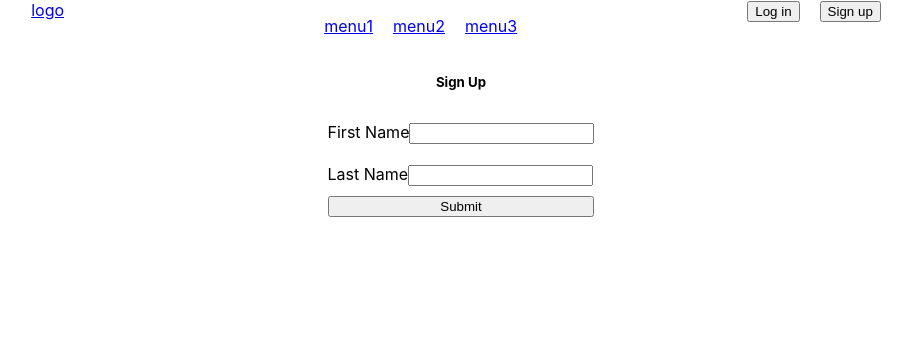
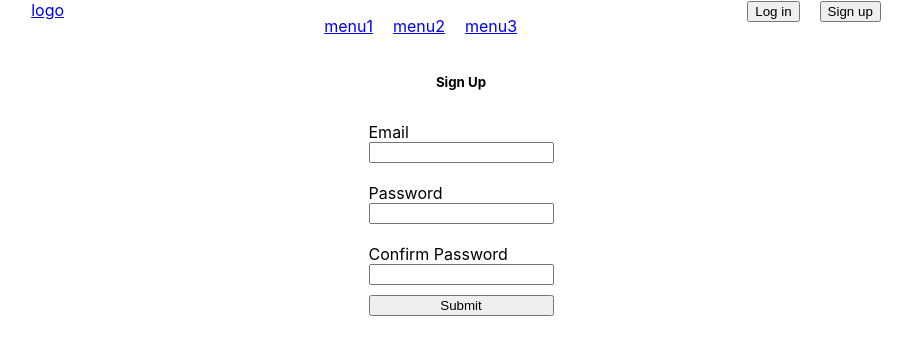
Before and after one commit to dongwook00/hello-cat, a React (Create React App) app: page /signup in a window 1280 px wide. Shown: the top 354 px of the page, without its empty margins (179-1091 px from the left). Built offline with nearby package versions, Linux system fonts and the light colour scheme.

Commit message:
change signup fields

```diff
--- a/src/components/SignUp.css
+++ b/src/components/SignUp.css
@@ -11,4 +11,10 @@
 
 .form-group {
   margin: 10px 0;
+  display: flex;
+  flex-direction: column;
 }
+
+.error-message {
+  color: red;
+}
--- a/src/components/SignUp.tsx
+++ b/src/components/SignUp.tsx
@@ -3,8 +3,9 @@ import './SignUp.css';
 import { useForm, SubmitHandler } from 'react-hook-form';
 
 interface IFormInput {
-  firstName: string;
-  lastName: string;
+  userEmail: string;
+  password: string;
+  confirmPassword: string;
 }
 
 const SignUp = () => {
@@ -22,16 +23,23 @@ const SignUp = () => {
       <h5>Sign Up</h5>
       <form className="signup-form" onSubmit={handleSubmit(onSubmit)}>
         <div className="form-group">
-          <label>First Name</label>
-          <input {...register('firstName', { required: true, maxLength: 20 })} />
-          {errors.firstName && 'Fisrt name is required'}
+          <label>Email</label>
+          <input {...register('userEmail', { required: true, maxLength: 20 })} />
+          {errors.userEmail && <label className="error-message">Fisrt name is required</label>}
         </div>
 
         <div className="form-group">
-          <label>Last Name</label>
-          <input {...register('lastName', { required: true, pattern: /^[A-Za-z]+$/i })} />
-          {errors.lastName && 'Last name is required'}
+          <label>Password</label>
+          <input {...register('password', { required: true, pattern: /^[A-Za-z]+$/i })} />
+          {errors.password && <label className="error-message">Last name is required</label>}
         </div>
+
+        <div className="form-group">
+          <label>Confirm Password</label>
+          <input {...register('confirmPassword', { required: true, pattern: /^[A-Za-z]+$/i })} />
+          {errors.confirmPassword && <label className="error-message">Last name is required</label>}
+        </div>
+
         <button type="submit">Submit</button>
       </form>
     </div>
```
